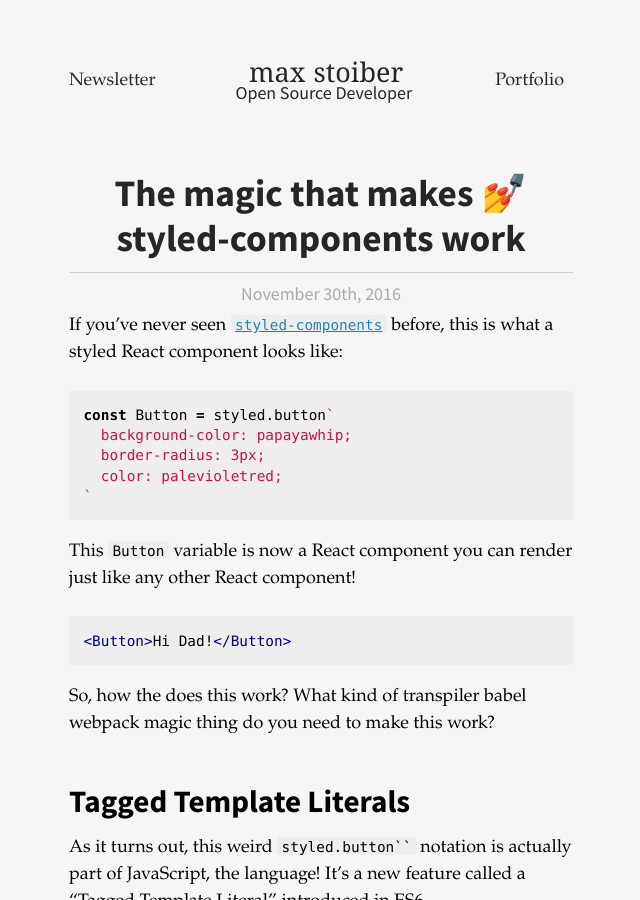
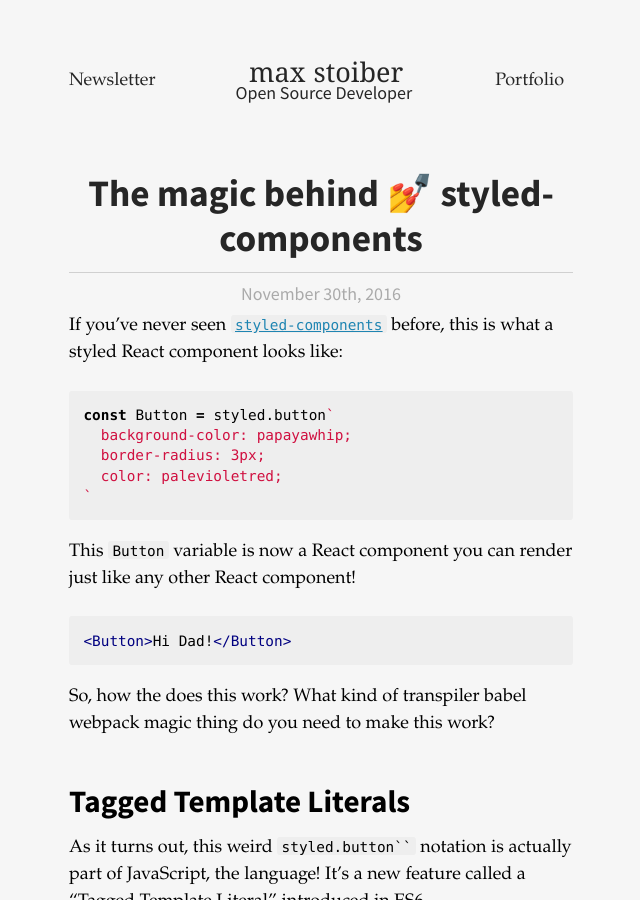
Before and after one commit to mxstbr/mxstbr.github.io, a Jekyll site: the page built from _posts/2016-11-30-styled-components-magic-explained.md, in a window 1280 px wide and 900 px high. Shown: the whole window, without its empty margins (319-959 px from the left). Built offline with Jekyll 4.4.1, drawn with Linux system fonts in a browser that asks for light colours; part of the change alters nothing that is shown.

Commit message:
Add excerpt for homepage to magic post

```diff
--- a/_posts/2016-11-30-styled-components-magic-explained.md
+++ b/_posts/2016-11-30-styled-components-magic-explained.md
@@ -1,8 +1,9 @@
 ---
 published: true
 hidden: true
-title: The magic that makes 💅 styled-components work
+title: The magic behind 💅 styled-components
 tags: styling react styled-components
+custom_excerpt: Never seen that magic backtick styled.div`` notation? It's actually just JavaScript, no fancy transpiler needed! What that is, how it works and what it does? Let's find out!
 ---
 
 If you've never seen [`styled-components`](https://styled-components.com) before, this is what a styled React component looks like:
```
